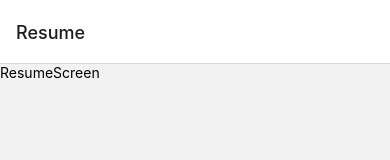
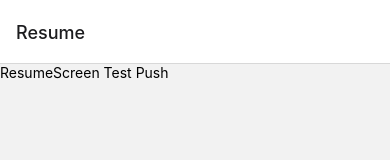
Before and after one commit to NigelTs3ng/TaskCloud, a React Native app: screen /Resume in a window 390 px wide. Shown: the top 160 px of the page. Built offline with nearby package versions, Linux system fonts and the light colour scheme.

Commit message:
Test Push Method

```diff
--- a/screens/ResumeScreen.js
+++ b/screens/ResumeScreen.js
@@ -4,7 +4,7 @@ import React from 'react'
 export default function ResumeScreen() {
   return (
     <Text>
-      ResumeScreen
+      ResumeScreen Test Push
     </Text>
   )
 }
```
